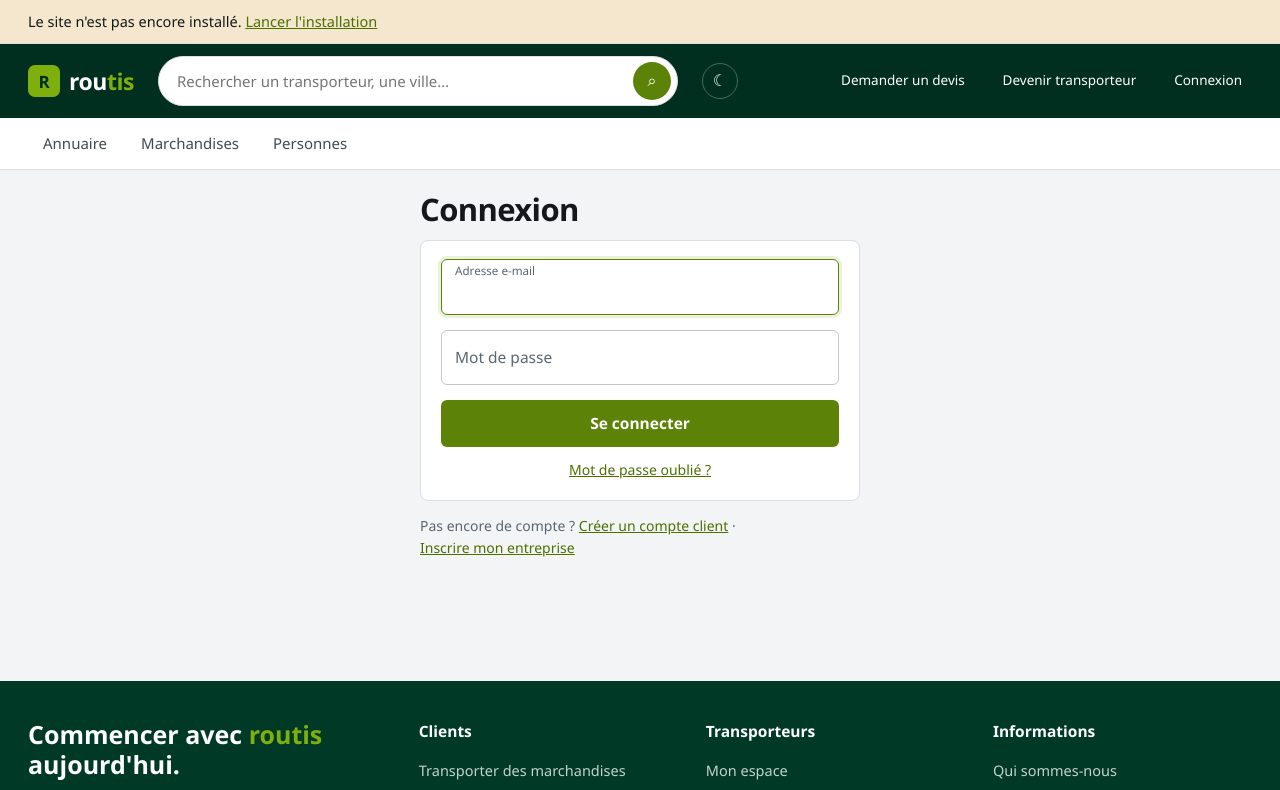
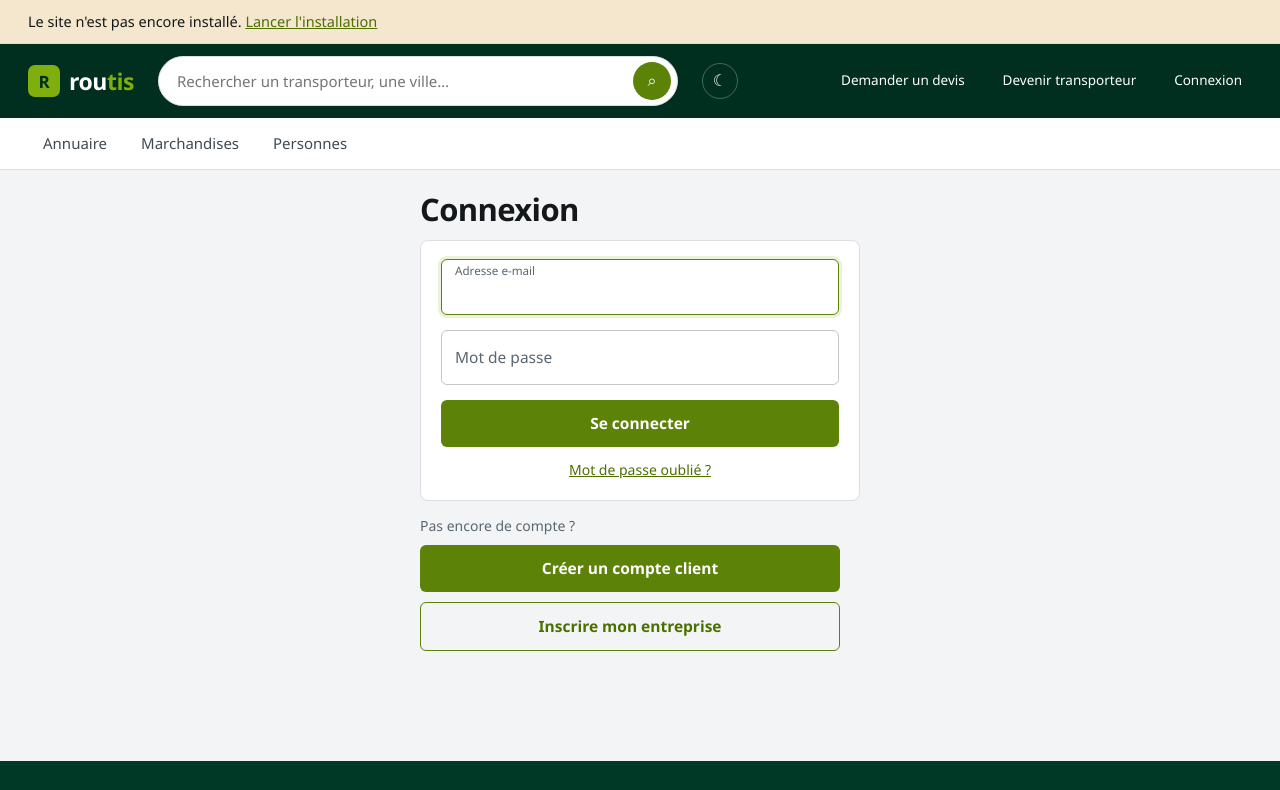
Before and after one commit to makhloufAoudia/routis, a Next.js app: page /connexion in a window 1280 px wide. Shown: the top 790 px of the page. Built offline with nearby package versions, Linux system fonts and the light colour scheme; no server answers; the database is empty.

Commit message:
Deconnexion en route, et deux boutons d'inscription distincts

```diff
--- a/app/connexion/page.tsx
+++ b/app/connexion/page.tsx
@@ -61,14 +61,15 @@ export default async function Page({
           <Link href="/mot-de-passe-oublie">Mot de passe oublié ?</Link>
         </p>
       </form>
-      {/* Chaque choix reste d'un seul tenant : la ligne se coupe entre les deux
-          liens, jamais au milieu de « Inscrire mon entreprise ». */}
-      <p className="small muted choix-compte">
-        Pas encore de compte ?{" "}
-        <Link href="/inscription">Créer un compte client</Link>
-        <span aria-hidden="true"> · </span>
-        <Link href="/inscription?type=transporteur">Inscrire mon entreprise</Link>
-      </p>
+      {/* Deux publics, deux inscriptions : chacune sur sa ligne, et de couleurs
+          différentes pour qu'on ne prenne pas l'une pour l'autre. */}
+      <p className="small muted" style={{ marginBottom: 8 }}>Pas encore de compte ?</p>
+      <div className="choix-compte">
+        <Link className="btn pleine" href="/inscription">Créer un compte client</Link>
+        <Link className="btn sec pleine" href="/inscription?type=transporteur">
+          Inscrire mon entreprise
+        </Link>
+      </div>
     </div>
   );
 }
--- a/app/globals.css
+++ b/app/globals.css
@@ -258,7 +258,9 @@ input:-webkit-autofill:active{
   transition:background-color 9999s ease-out 0s;
 }
 
-.choix-compte a{white-space:nowrap}
+/* Les deux inscriptions : une par ligne, jamais coupées en deux. */
+.choix-compte{display:grid;gap:10px;max-width:420px}
+.choix-compte a{white-space:nowrap;text-align:center}
 
 /* ---------- choix du type de compte ---------- */
 .choix-role{display:grid;grid-template-columns:repeat(auto-fit,minmax(min(230px,100%),1fr));
```
